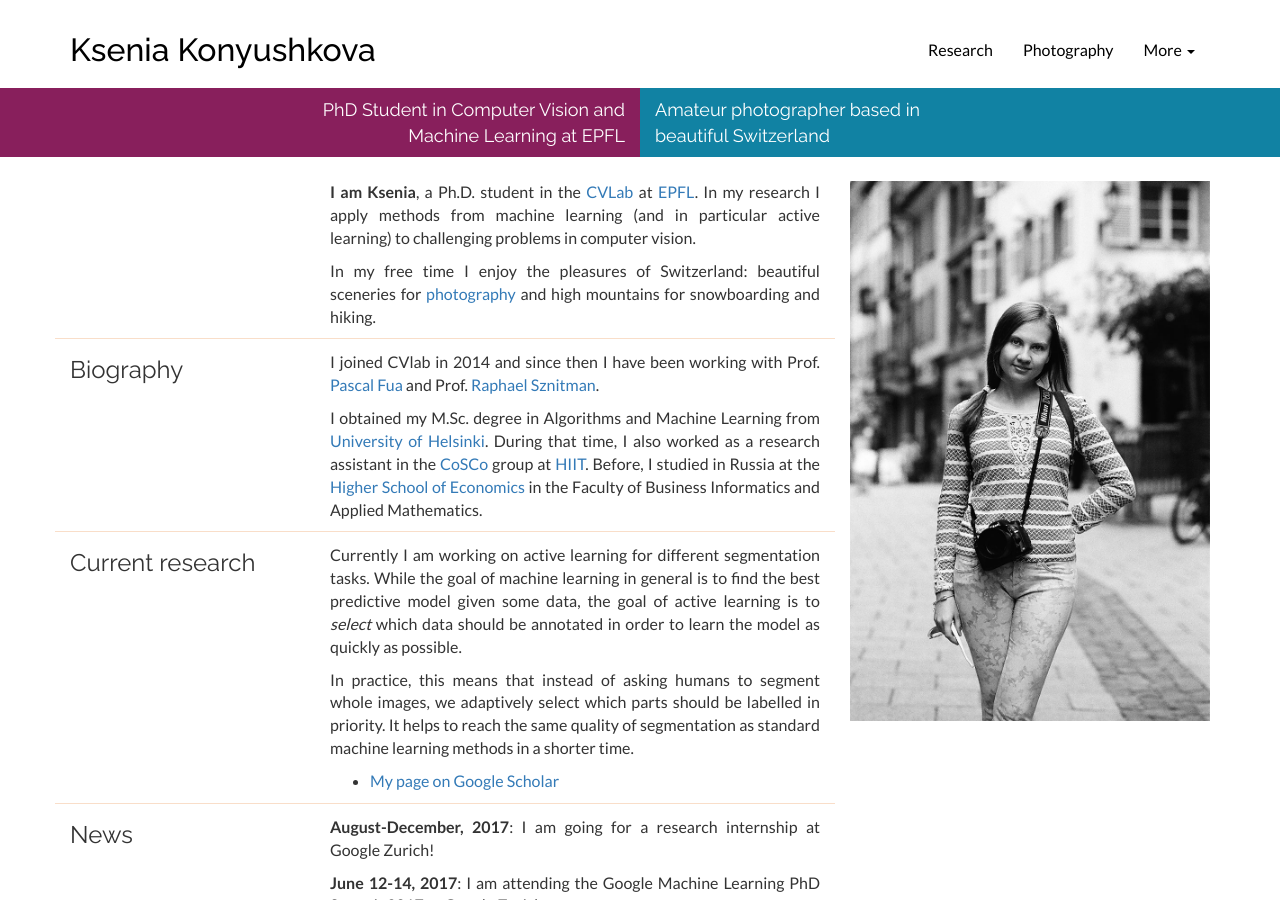
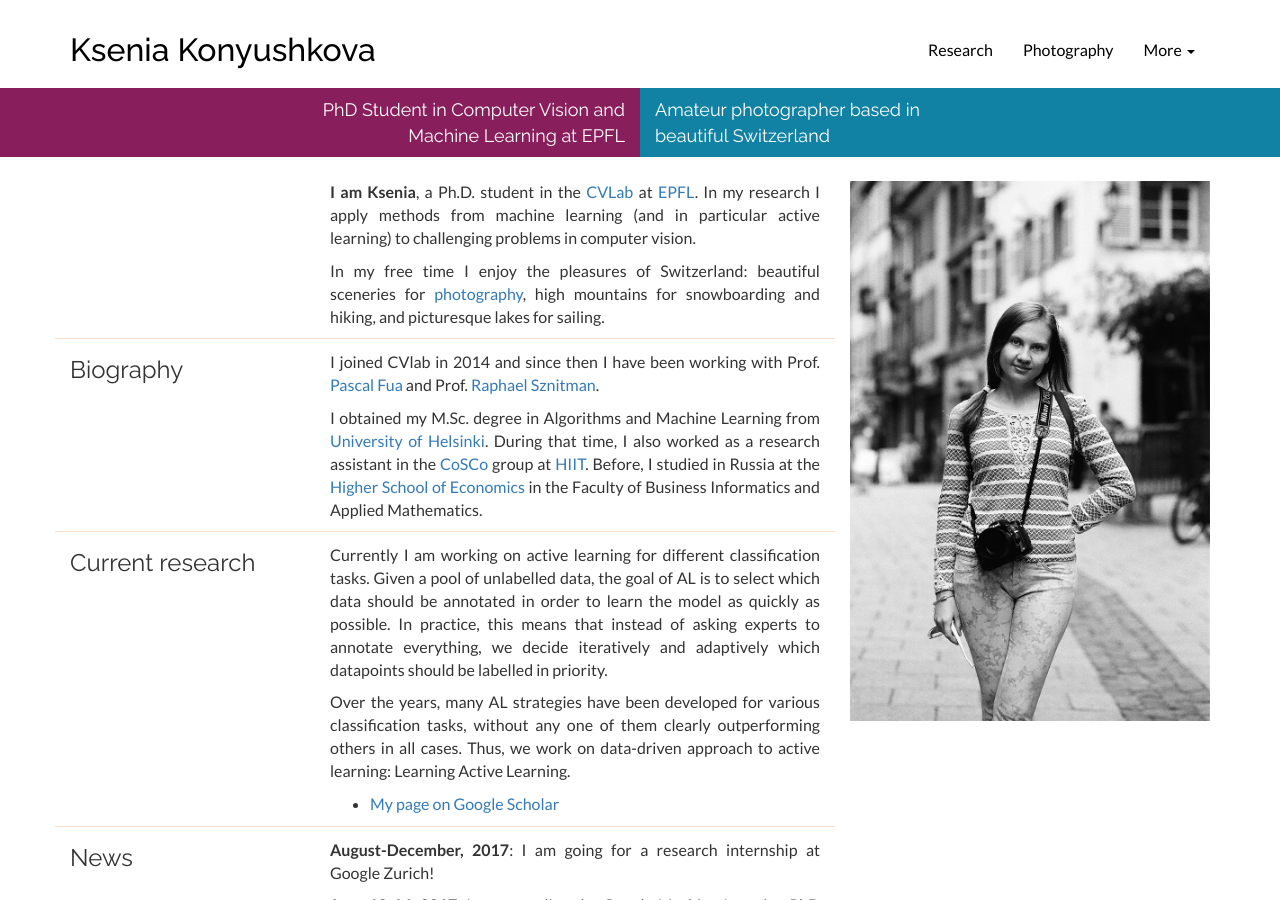
Before and after one commit to ksenia-konyushkova/ksyu-web, a Jekyll site: the page built from index.html, in a window 1280 px wide and 900 px high. Built offline with Jekyll 4.4.1, drawn with Linux system fonts in a browser that asks for light colours; nearby versions of some CDN libraries.

Commit message:
new photos, updated links, updated main text

```diff
--- a/_includes/header.html
+++ b/_includes/header.html
@@ -26,7 +26,7 @@
           role="button" aria-haspopup="true" aria-expanded="false">More <span class="caret"></span></a>
           <ul class="dropdown-menu">
             <li><a href="mailto:ksenia.konyushkova@epfl.ch">Contact</a></li>
-            <li><a href="https://s3-eu-west-1.amazonaws.com/lum-public/ksyu-web/resume-june16.pdf">Résumé</a></li>
+            <li><a href="https://drive.google.com/file/d/0B_d6W7WBDAqGUUNJTVA4SE9uYnc/view?usp=sharing">Résumé</a></li>
           </ul>
         </li>
       </ul>
--- a/index.html
+++ b/index.html
@@ -13,7 +13,7 @@ In my research I apply methods from machine learning (and in particular active l
         </p>
         <p>
           In  my free time I enjoy the pleasures of Switzerland:
-          beautiful sceneries for <a href="/photography">photography</a> and high mountains for snowboarding and hiking.
+          beautiful sceneries for <a href="/photography">photography</a>, high mountains for snowboarding and hiking, and picturesque lakes for sailing.
         </p>
       </div>
     </div>
@@ -40,12 +40,10 @@ Before, I studied in Russia at the <a href="https://www.hse.ru/en/">Higher Schoo
       </div>
       <div class="col-md-8 justified">
         <p>
-Currently I am working on active learning for different segmentation tasks.
-While the goal of machine learning in general is to find the best predictive model given some data, the goal of active learning is to <em>select</em> which data should be annotated in order to learn the model as quickly as possible.
+Currently I am working on active learning for different classification tasks.  Given a pool of unlabelled data, the goal of AL is to select which data should be annotated in order to learn the model as quickly as possible. In practice, this means that instead of asking experts to annotate everything, we decide iteratively and adaptively which datapoints should be labelled in priority.
         </p>
         <p>
-In practice, this means that instead of asking humans to segment whole images, we adaptively select which parts should be labelled in priority.
-It helps to reach the same quality of segmentation as standard machine learning methods in a shorter time.
+Over the years, many AL strategies have been developed for various classification tasks, without any one of them clearly outperforming others in all cases. Thus, we work on data-driven approach to active learning: Learning Active Learning.
         </p>
         <ul>
           <li><a href="https://scholar.google.ch/citations?user=gTACuSgAAAAJ&hl=en">My page on Google Scholar</a></li>
```
Also changed, not shown: _data/photos.yml (+39 -0 lines), _data/roll.yml (+8 -8 lines), research.html (+2 -5 lines).
